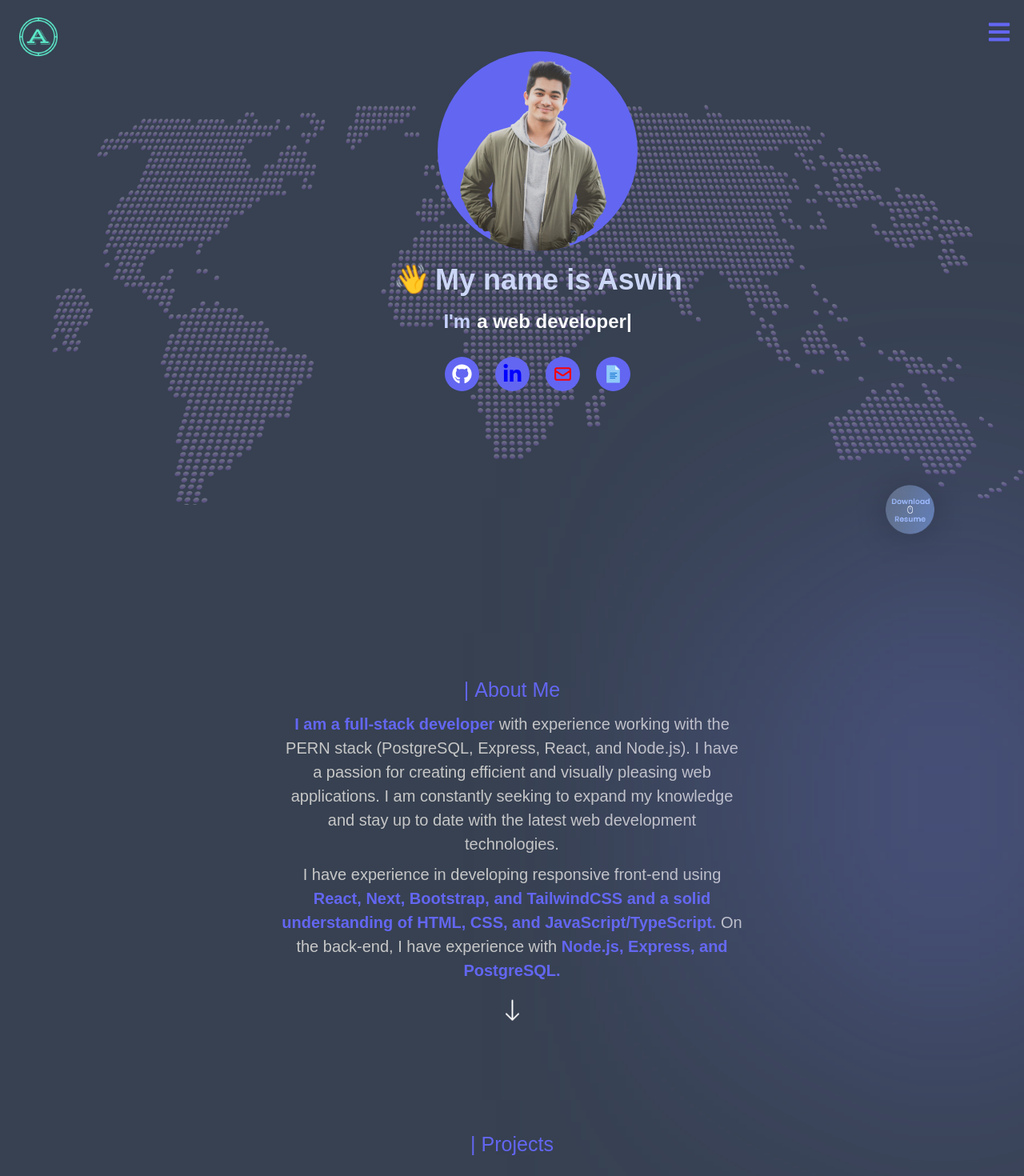
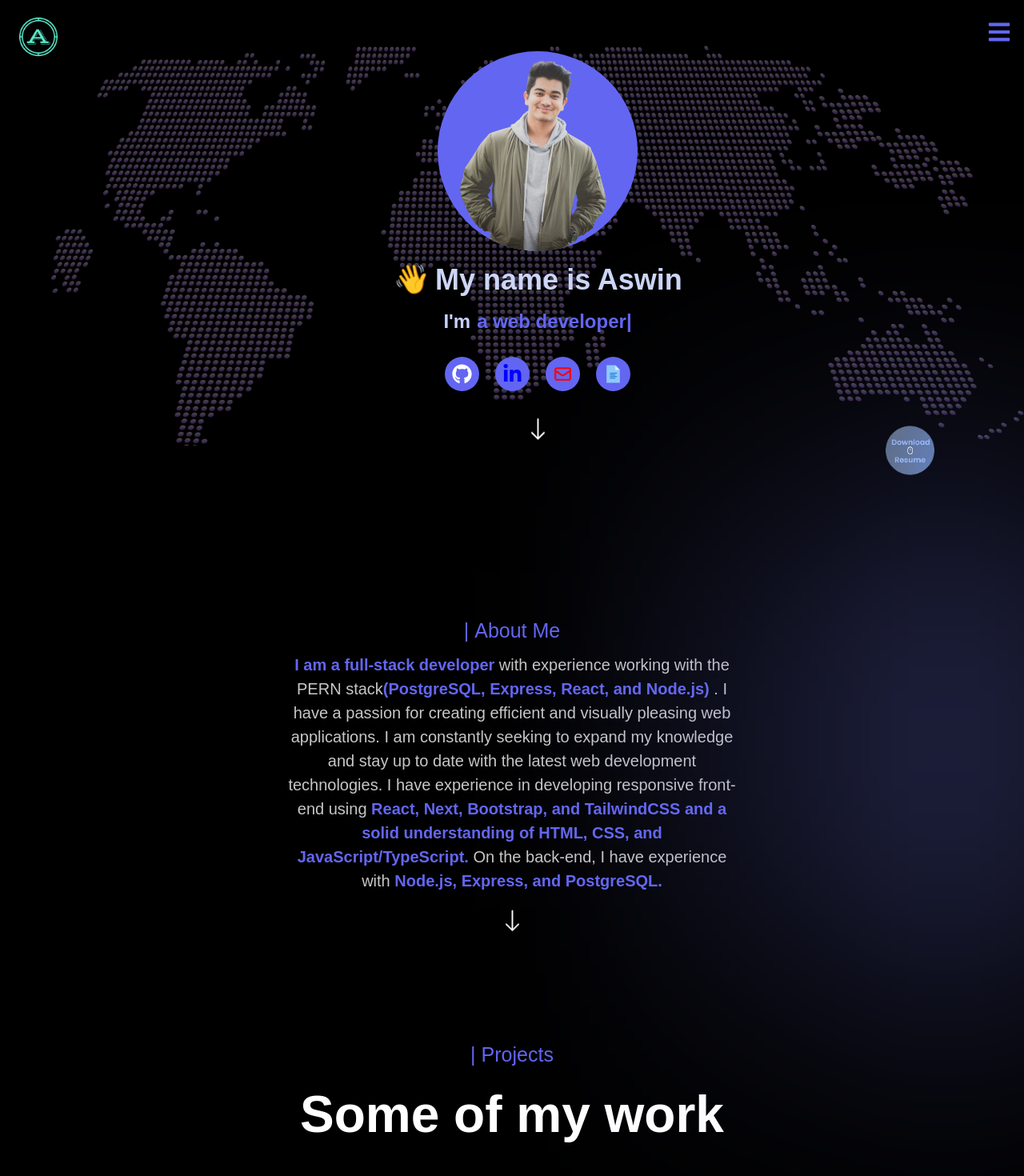
Before and after one commit to AMT98/PortfolioV2, a Next.js app: page / in a window 1280 px wide. Shown: the top 1470 px of the page at 80% size. Built offline with nearby package versions, Linux system fonts and the light colour scheme; a web font is replaced by a local one.

Commit message:
Updated names and animations

```diff
--- a/app/page.js
+++ b/app/page.js
@@ -1,8 +1,8 @@
 import { Footer, Navbar } from '../components';
-import { About, Projects, Feedback, Hero, Experience, WhatsNew, World } from '../sections';
+import { About, Projects, Contact, Hero, Experience, WhatsNew, World } from '../sections';
 
 const Page = () => (
-  <div className="bg-gray-700 overflow-hidden">
+  <div className="bg-black overflow-hidden">
     <Navbar />
     <Hero />
     <div className="relative">
@@ -19,7 +19,7 @@ const Page = () => (
     <div className="relative">
       <Experience />
       <div />
-      <Feedback />
+      <Contact />
     </div>
     <Footer />
   </div>
--- a/components/ExploreCard.jsx
+++ b/components/ExploreCard.jsx
@@ -21,7 +21,7 @@ const ExploreCard = ({ id, imgUrl, title, index, active, handleClick }) => (
       className="absolute w-full h-full object-cover rounded-[24px]"
     />
     {active !== id ? (
-      <h3 className="font-semibold sm:text-[26px] text-[18px] text-black capitalize absolute z-0 lg:bottom-20 lg:rotate-[-90deg] lg:origin-[0,0]">
+      <h3 className="font-semibold sm:text-[26px] text-[18px] text-white capitalize absolute z-0 lg:bottom-20 lg:rotate-[-90deg] lg:origin-[0,0]">
         {title}
       </h3>
     ) : (
--- a/sections/About.jsx
+++ b/sections/About.jsx
@@ -23,15 +23,13 @@ const About = () => (
         className="mt-[8px] font-normal sm:text-[20px] text-[12px] text-center w-[50%] text-secondary-white"
       >
         <span className="font-extrabold text-indigo-500">I am a full-stack developer </span> {' '}with experience working with the
-        PERN stack (PostgreSQL, Express, React, and Node.js). I have a
+        PERN stack
+        <span className="font-extrabold text-indigo-500">
+          (PostgreSQL, Express, React, and Node.js)
+        </span>{' '}. I have a
         passion for creating efficient and visually pleasing web
         applications. I am constantly seeking to expand my knowledge and
         stay up to date with the latest web development technologies.
-
-      </motion.p>
-      <motion.p variants={fadeIn('up', 'tween', 0.3, 1)}
-        className="mt-[8px] font-normal sm:text-[20px] text-[12px] w-[50%] text-center text-secondary-white"
-      >
         I have experience in developing responsive front-end using{' '}
         <span className="font-extrabold text-indigo-500">
 
--- a/sections/Feedback.jsx
+++ b/sections/Contact.jsx
@@ -6,7 +6,7 @@ import styles from '../styles';
 import { fadeIn, staggerContainer, zoomIn } from '../utils/motion';
 import { TypingText } from '../components';
 
-const Feedback = () => (
+const Contact = () => (
   <section className={`${styles.paddings}`}>
     <motion.div
       variants={staggerContainer}
@@ -16,22 +16,22 @@ const Feedback = () => (
       className={`${styles.innerWidth} mx-auto flex flex-col gap-6`}
     >
       <TypingText title="| Contact" textStyles="text-center" />
-      <div className="flex lg:flex-row flex-col">
+      <div className="flex lg:flex-row flex-col mt-[30px]">
 
         <motion.div
           variants={fadeIn('right', 'tween', 0.2, 1)}
           className="flex-[0.5] lg:max-w-[370px] flex justify-end flex-col gradient-05 sm:p-8 p-4 rounded-[32px] border-[1px] border-[#6A6A6A] relative"
         >
-          <div className="feedback-gradient" />
+          <div className="Contact-gradient" />
           <div className="mb-10">
             <h4 className="font-bold sm:text-[32px] text-[26px] sm:leading-[40.32px] leading-[36.32px] text-indigo-900">
               Let's start a conversation 💬
             </h4>
 
             <span className="text-indigo-900">Email 📧:</span>
-            <h1 className="mb-2  text-black">aswinmalla12@gmail.com</h1>
+            <h1 className="mb-2  text-white">aswinmalla12@gmail.com</h1>
             <span className="text-indigo-900">Phone 📞:</span>
-            <h1 className="pb-3 text-black">(720)-418-1221</h1>
+            <h1 className="pb-3 text-white">(720)-418-1221</h1>
           </div>
         </motion.div>
 
@@ -70,7 +70,7 @@ const Feedback = () => (
             />
             <button
               type="submit"
-              className="p-2 flex flex-row justify-center items-center gap-2 bg-indigo-500 border-2 border-indigo-500 hover:border-green-600 rounded-md text-white hover:font-bold mt-4 hover:text-black hover:bg-green-400 focus:outline-none"
+              className="p-2 flex flex-row justify-center items-center gap-2 bg-indigo-500 border-2 border-indigo-500 hover:border-green-600 rounded-md text-white hover:font-bold mt-4 hover:text-white hover:bg-green-400 focus:outline-none"
             >
               Send <p className="animate-bounce hover:animate-none">🚀</p>
             </button>
@@ -92,4 +92,4 @@ const Feedback = () => (
   </section>
 );
 
-export default Feedback;
+export default Contact;
--- a/sections/Experience.jsx
+++ b/sections/Experience.jsx
@@ -124,7 +124,7 @@ const Experience = () => (
                 alt="github logo"
                 className="rounded-full"
               />
-              <p className="m-2 p-4 text-[#000000]">Github</p>
+              <p className="m-2 p-4 text-[#ffffff]">Github</p>
             </li>
           </ul>
         </div>
--- a/sections/Hero.jsx
+++ b/sections/Hero.jsx
@@ -7,7 +7,7 @@ import { FcDocument } from 'react-icons/fc';
 import { HiOutlineMail } from 'react-icons/hi';
 import Typed from 'react-typed';
 import styles from '../styles';
-import { slideIn, staggerContainer, textVariant } from '../utils/motion';
+import { slideIn, staggerContainer, textVariant, fadeIn } from '../utils/motion';
 
 const Hero = () => (
   <section className={`${styles.yPaddings} sm:pl-16 pl-6`}>
@@ -42,7 +42,7 @@ const Hero = () => (
                   <p className="md:text-2xl sm:text-xl max-w-7xl  font-bold text-indigo-200">
                     I'm
                     <Typed
-                      className="w-full md:text-2xl sm:text-xl text-md sm:max-w-lg font-bold py-1 ml-2 text-gray-50"
+                      className="w-full md:text-2xl sm:text-xl text-md sm:max-w-lg font-bold py-1 ml-2 text-indigo-500"
                       strings={[
                         'a software developer',
                         'a problem solver',
@@ -72,6 +72,12 @@ const Hero = () => (
                     <FcDocument size={25} />
                   </p>
                 </div>
+                <motion.img
+                  variants={fadeIn('up', 'tween', 0.3, 1)}
+                  src="/arrow-down.svg"
+                  alt="arrow down"
+                  className="w-[18px] h-[28px] animate-bounce items-center self-center mt-[28px]"
+                />
               </motion.div>
             </div>
           </div>
@@ -80,7 +86,7 @@ const Hero = () => (
 
       <motion.div
         variants={slideIn('right', 'tween', 0.2, 1)}
-        className="relative w-full -mt-[370px]"
+        className="relative w-full -mt-[500px]"
       >
         <div className="absolute w-full h-[300px] rounded-tl-[140px] z-[0] -top-[30px]" />
 
--- a/sections/Projects.jsx
+++ b/sections/Projects.jsx
@@ -22,7 +22,7 @@ const Projects = () => {
       >
         <TypingText title="| Projects" textStyles="text-center" />
         <TitleText
-          title={<>Some of the projects <br className="md:block hidden" /> I have built</>}
+          title={<>Some of my work <br className="md:block hidden" /></>}
           textStyles="text-center"
         />
         <div className="mt-[50px] flex lg:flex-row flex-col min-h-[70vh] gap-5">
--- a/sections/index.js
+++ b/sections/index.js
@@ -5,7 +5,7 @@ import GetStarted from './GetStarted';
 import WhatsNew from './WhatsNew';
 import World from './World';
 import Experience from './Experience';
-import Feedback from './Feedback';
+import Contact from './Contact';
 
 export {
   Hero,
@@ -15,5 +15,5 @@ export {
   WhatsNew,
   World,
   Experience,
-  Feedback,
+  Contact,
 };
--- a/styles/globals.css
+++ b/styles/globals.css
@@ -94,7 +94,7 @@
   );
 }
 
-.feedback-gradient {
+.Contact-gradient {
   position: absolute;
   width: 200px;
   height: 316px;
```
Also changed, not shown: 1 other file (tests, documents, lock files or other folders).
